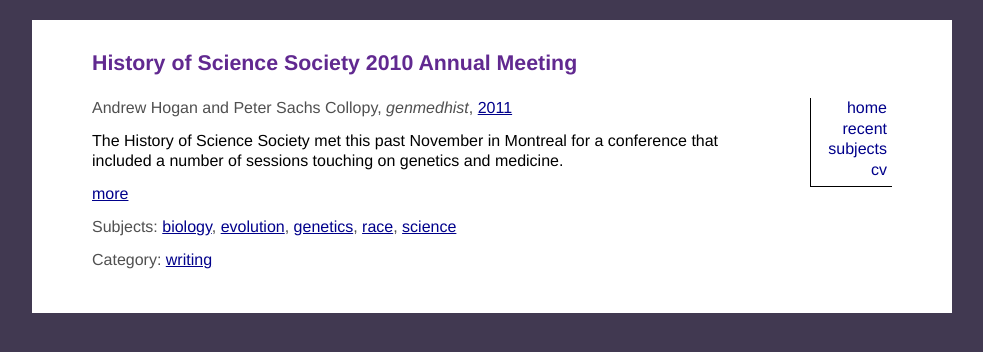
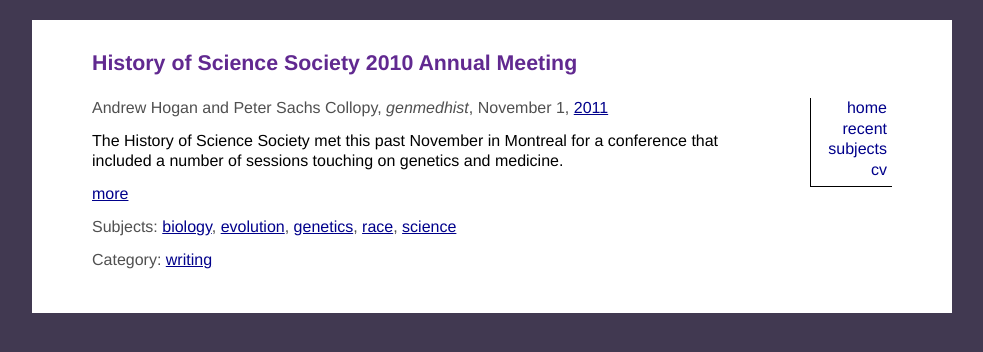
Before and after one commit to collopy/collopy.github.io, a Jekyll site: the page built from writing/_posts/2011-11-01-hss.md, in a window 1280 px wide. Shown: the top 352 px of the page, without its empty margins (148-1131 px from the left). Built offline with Jekyll 4.4.1, drawn with Linux system fonts in a browser that asks for light colours.

Commit message:
Added book medium

```diff
--- a/_includes/blogpost.html
+++ b/_includes/blogpost.html
@@ -1,3 +1,3 @@
 <li class="blogpost">
-		<a href="{{ post.url }}" class="icon">{% if post.medium == "text" %}📄{% elsif post.medium == "video" %}📺{% elsif post.medium == "audio" %}🎧{% elsif post.medium == "exhibit" %}🖼️{% elsif post.medium == "class" %}🎓{% endif %}</a><a href="{% if post.link %}{{ post.link }}{% else %}{{ post.url }}{% endif %}">{{ post.title }}</a>{% if post.format %}, {{ post.format }}{% endif %}{% if post.collaborators %}, with {% for collaborator in post.collaborators %}{% if post.collaborators.size > 1 and forloop.last %} and {% endif %}{{ collaborator }}{% if post.collaborators.size > 2 and forloop.last == false %}, {% endif %}{% endfor %}{% endif %}{% if post.publication %}, <cite>{{ post.publication }}</cite>{% if post.publisher %} ({{ post.publisher }}){% endif %}{% elsif post.venue %}, {{ post.venue }}{% endif %}, {{ post.date | date: "%Y" }}{% if post.gs %} [<a href="https://scholar.google.com/scholar?cites={{ post.gs }}">citations</a>]{% endif %}
+		<a href="{{ post.url }}" class="icon">{% if post.medium == "text" %}📄{% elsif post.medium == "book" %}📖{% elsif post.medium == "video" %}📺{% elsif post.medium == "audio" %}🎧{% elsif post.medium == "exhibit" %}🖼️{% elsif post.medium == "class" %}🎓{% endif %}</a><a href="{% if post.link %}{{ post.link }}{% else %}{{ post.url }}{% endif %}">{{ post.title }}</a>{% if post.format %}, {{ post.format }}{% endif %}{% if post.collaborators %}, with {% for collaborator in post.collaborators %}{% if post.collaborators.size > 1 and forloop.last %} and {% endif %}{{ collaborator }}{% if post.collaborators.size > 2 and forloop.last == false %}, {% endif %}{% endfor %}{% endif %}{% if post.publication %}, <cite>{{ post.publication }}</cite>{% if post.publisher %} ({{ post.publisher }}){% endif %}{% elsif post.venue %}, {{ post.venue }}{% endif %}, {{ post.date | date: "%Y" }}{% if post.gs %} [<a href="https://scholar.google.com/scholar?cites={{ post.gs }}">citations</a>]{% endif %}
 </li>
--- a/_layouts/post.html
+++ b/_layouts/post.html
@@ -3,7 +3,7 @@
 ---
 
 <div class="metadata">
-  {% if page.format %}{{ page.format }} by {% endif %}{% if page.collaborators %}{% for collaborator in page.collaborators %}{{ collaborator }}{% if page.collaborators.size > 1 %}, {% endif %}{% endfor %} and {% endif %}{{ site.author }}{% if page.translator %}, translated by {{ page.translator }}{% endif %}{% if page.publication %}, {% if page.publication-link %}<a href="{{ page.publication-link }}">{% endif %}<cite>{{ page.publication }}</cite>{% if page.publication-link %}</a>{% endif %}{% if page.publisher %} ({{ page.publisher }}){% endif %}{% elsif page.venue %}, {% if page.venue-link %}<a href="{{ page.venue-link }}">{% endif %}{{ page.venue }}{% if page.venue-link %}</a>{% endif %}{% endif %}, <a href="/{{ page.date | date: "%Y" }}/">{{ page.date | date: "%Y" }}</a>
+  {% if page.format %}{{ page.format }} by {% endif %}{% if page.collaborators %}{% for collaborator in page.collaborators %}{{ collaborator }}{% if page.collaborators.size > 1 %}, {% endif %}{% endfor %} and {% endif %}{{ site.author }}{% if page.translator %}, translated by {{ page.translator }}{% endif %}{% if page.publication %}, {% if page.publication-link %}<a href="{{ page.publication-link }}">{% endif %}<cite>{{ page.publication }}</cite>{% if page.publication-link %}</a>{% endif %}{% if page.publisher %} ({{ page.publisher }}){% endif %}{% elsif page.venue %}, {% if page.venue-link %}<a href="{{ page.venue-link }}">{% endif %}{{ page.venue }}{% if page.venue-link %}</a>{% endif %}{% endif %}, {% if page.medium != "book" %}{{ page.date | date: "%B %e" }},{% endif %} <a href="/{{ page.date | date: "%Y" }}/">{{ page.date | date: "%Y" }}</a>
 </div>
 
 {{ content }}
```
Also changed, not shown: writing/_posts/2022-02-24-video-and-the-self.md (+1 -1 lines), writing/_posts/2023-11-21-lsd.md (+1 -1 lines), 1 other file.
